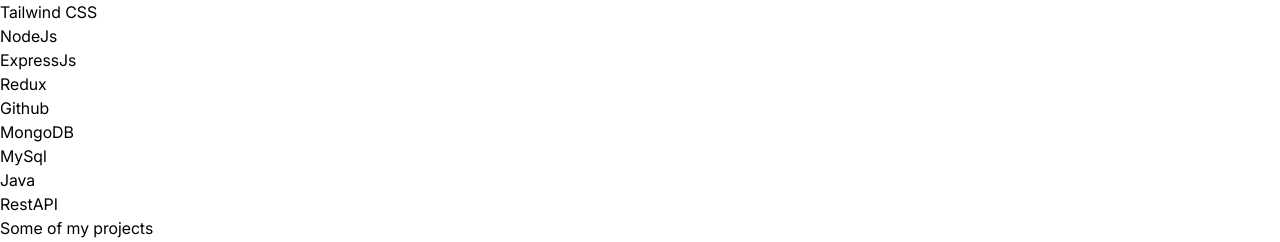
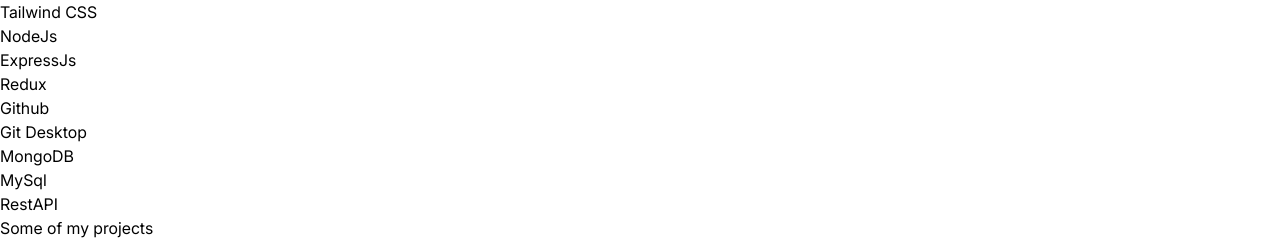
Before and after one commit to Kavin-U/Portfolio, a React app: page / in a window 1280 px wide. Shown: the part 1080-1322 px from the top of the page. Built offline with nearby package versions, Linux system fonts and the light colour scheme; the HTML template or start-up script is replaced by a standard one.

Commit message:
Updated Project link

```diff
--- a/src/pages/Project.jsx
+++ b/src/pages/Project.jsx
@@ -17,9 +17,9 @@
     "ExpressJs",
     "Redux",
     "Github",
+    "Git Desktop",
     "MongoDB",
     "MySql",
-    "Java",
     "RestAPI",
   ];
 
@@ -27,7 +27,7 @@
     Weather_Project: {
       Name: "Weather Forcast App",
       Code: "https://github.com/Kavin-U/WeatherAPP",
-      Demo: "https://weather-application-csy8.onrender.com",
+      Demo: "https://weatherdemo-app.netlify.app/",
       image: weath_img,
       Description:
         "A simple API project with a Node.js backend server that uses a Weather API to provide location-based weather forecasting. It also includes location access to automatically detect the user's location and display the corresponding weather details.",
```
